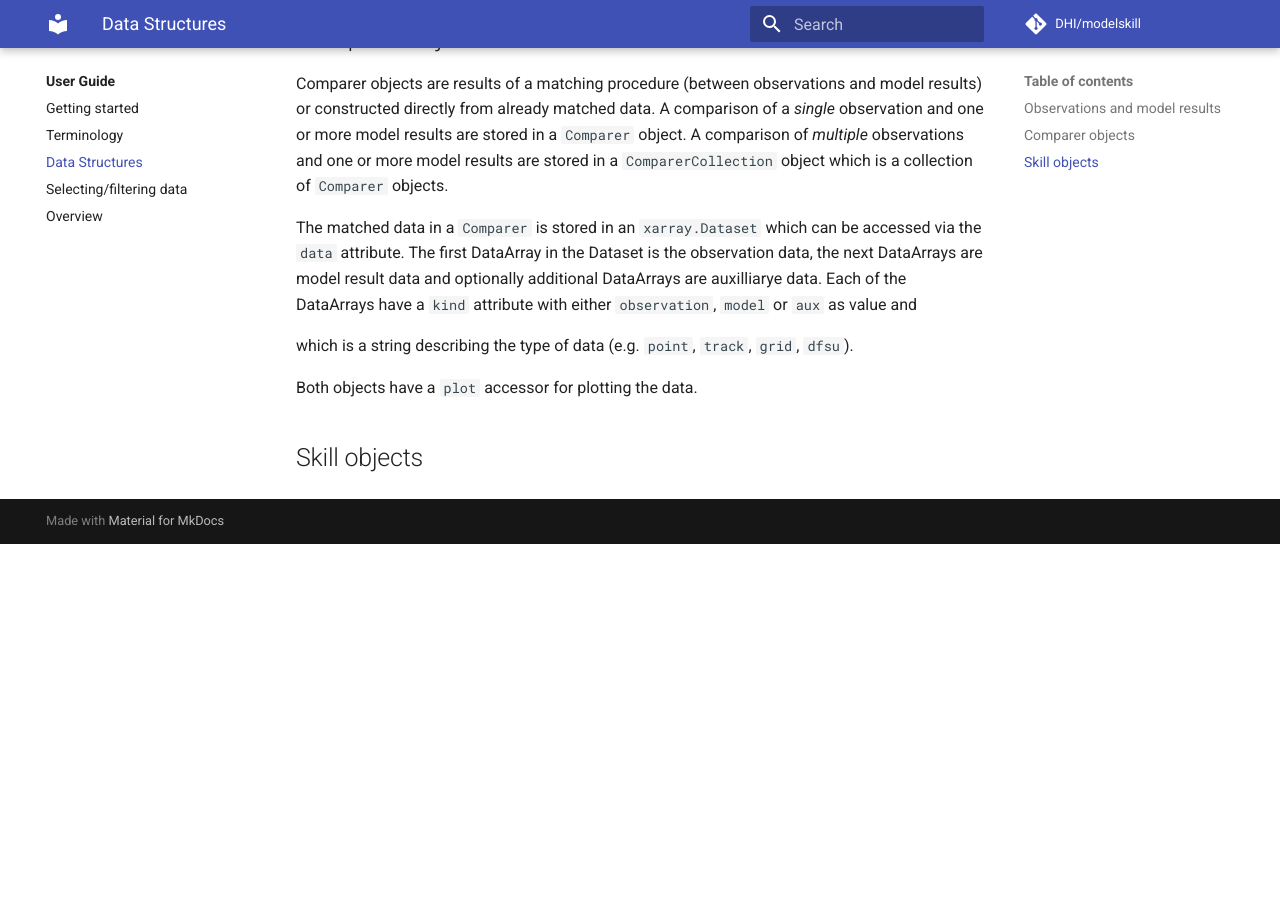
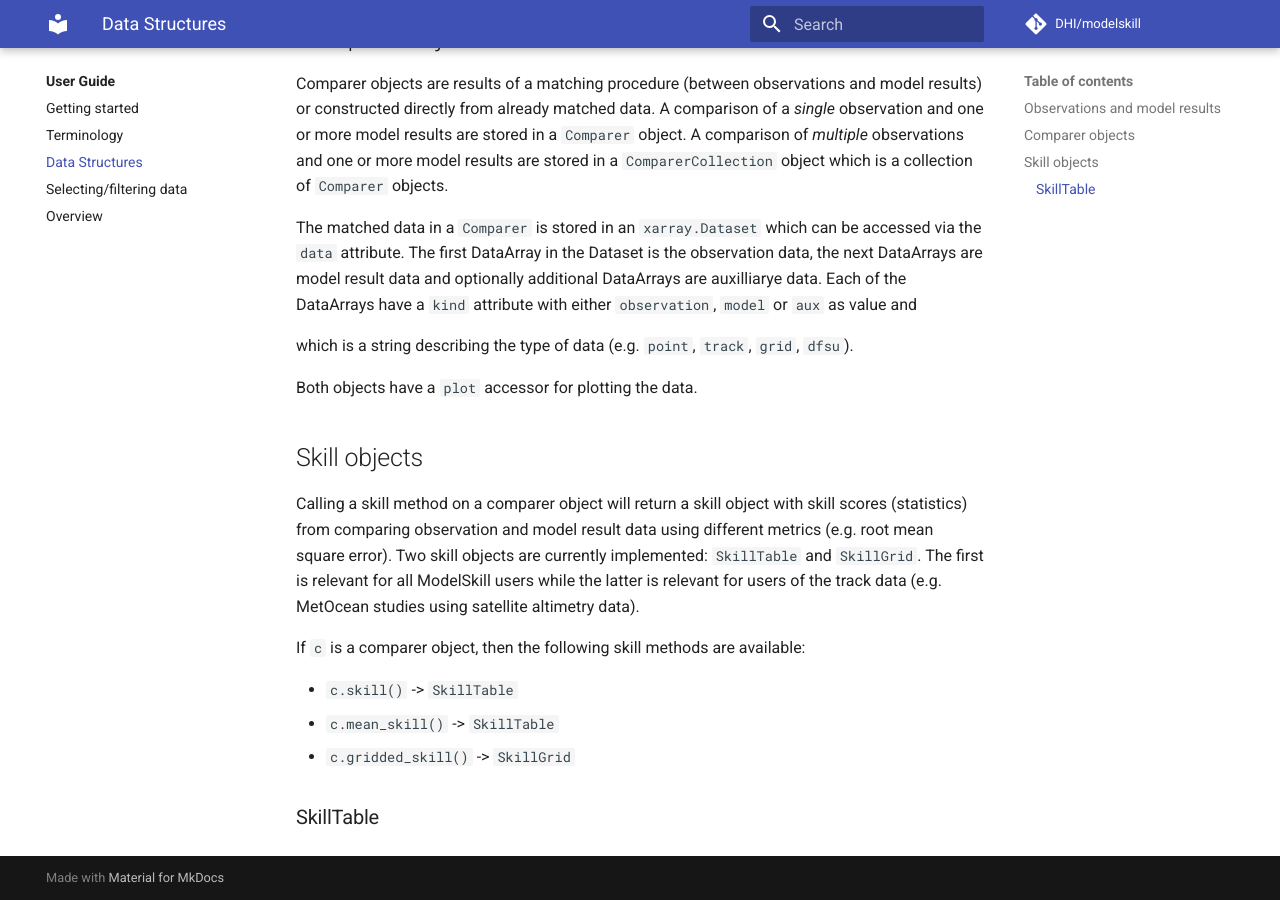
Before and after one commit to DHI/modelskill, an MkDocs documentation site: the page built from docs/user-guide/data-structures.md, in a window 1280 px wide and 900 px high, scrolled down 1113 px. Built offline with MkDocs 1.6.1 and Material for MkDocs 9.7.7, drawn with Linux system fonts in a browser that asks for light colours; comment, search, counter and statistics services are not loaded; before the commit the page ends 1657 px from its top, so only the background shows below that.

Commit message:
Skill objects

```diff
--- a/docs/user-guide/data-structures.md
+++ b/docs/user-guide/data-structures.md
@@ -39,4 +39,16 @@ which is a string describing the type of data (e.g. `point`, `track`, `grid`, `d
 Both objects have a `plot` accessor for plotting the data.
 
 
+
 ## Skill objects
+
+Calling a skill method on a comparer object will return a skill object with skill scores (statistics) from comparing observation and model result data using different metrics (e.g. root mean square error). Two skill objects are currently implemented: `SkillTable` and `SkillGrid`. The first is relevant for all ModelSkill users while the latter is relevant for users of the track data (e.g. MetOcean studies using satellite altimetry data).
+
+If `c` is a comparer object, then the following skill methods are available:
+
+* `c.skill()` -> `SkillTable`
+* `c.mean_skill()` -> `SkillTable`
+* `c.gridded_skill()` -> `SkillGrid`
+
+
+### SkillTable
```
